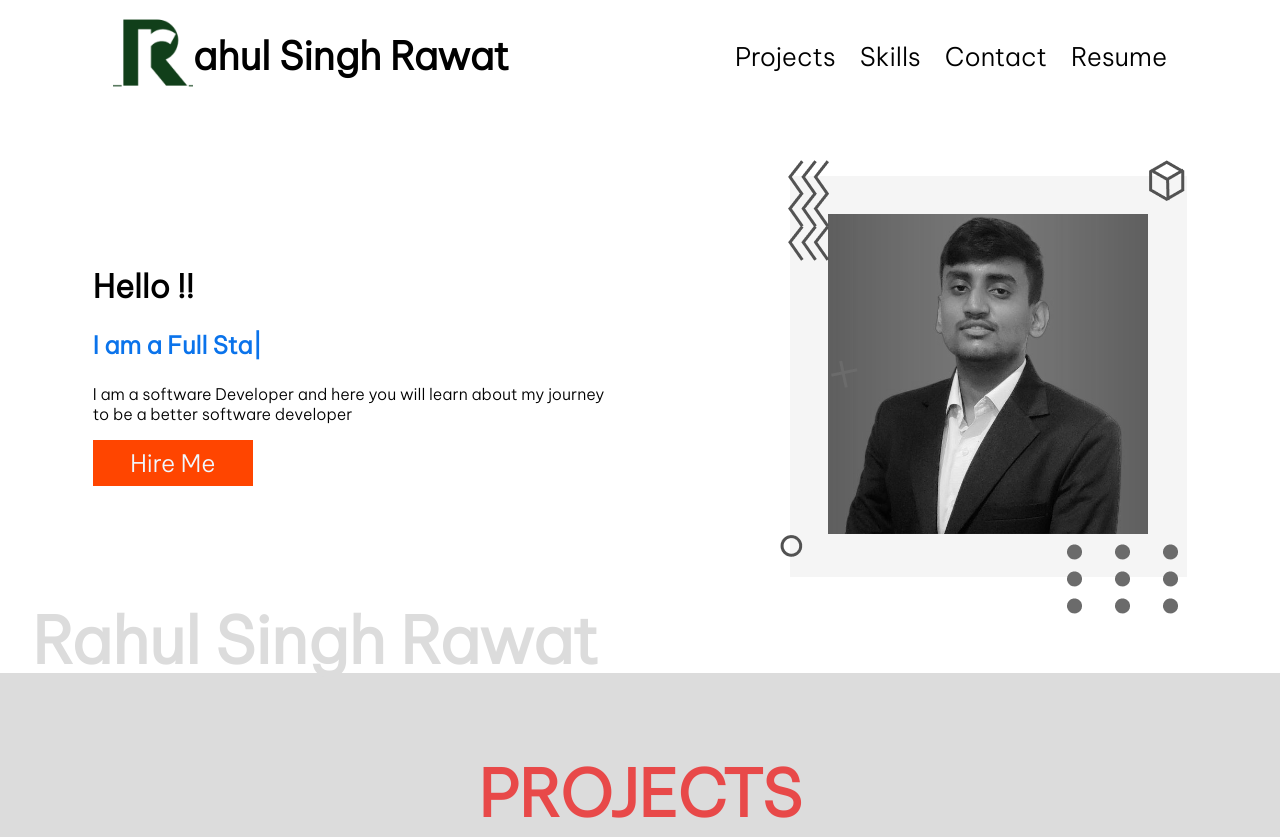
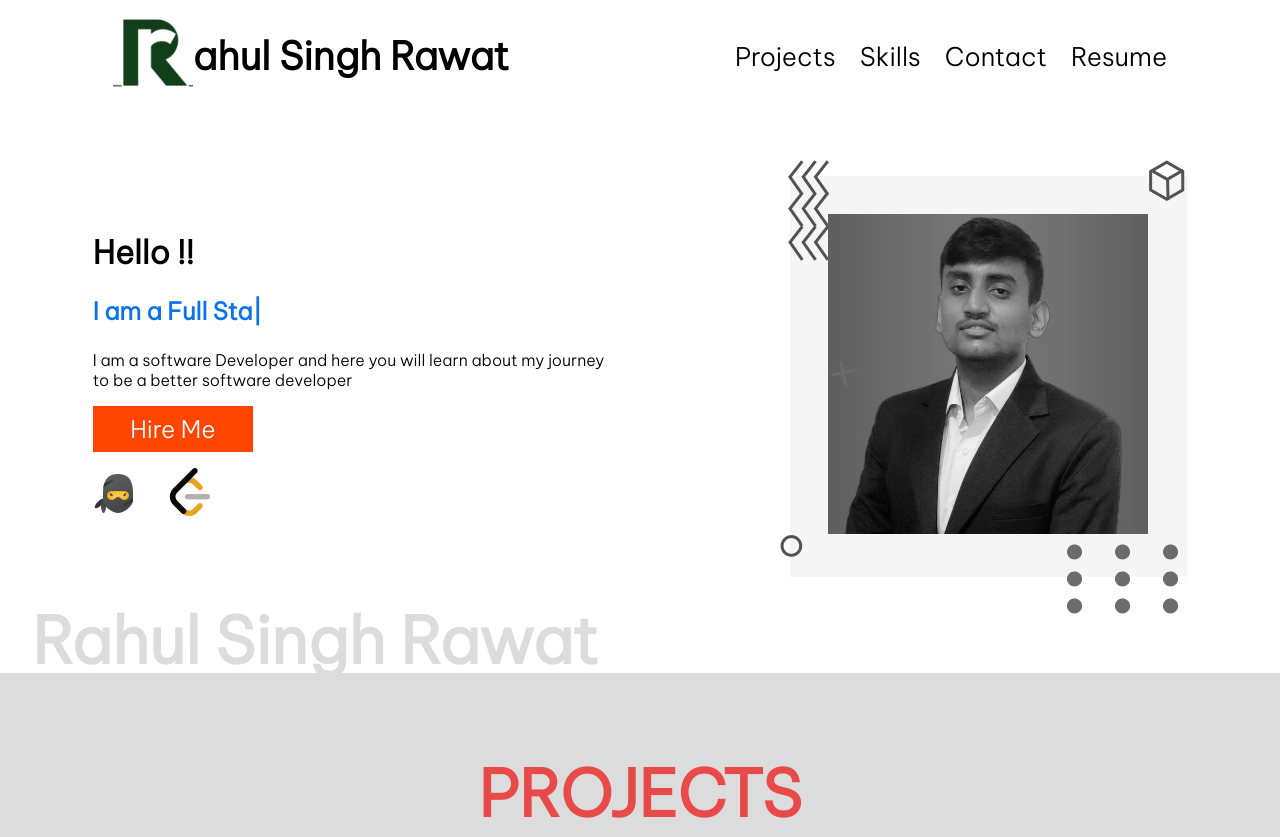
Before and after one commit to El-Drago11/portfolio, a plain HTML site: page public/index.html in a window 1280 px wide. Shown: the top 837 px of the page. Drawn offline with nearby package versions, Linux system fonts and the light colour scheme.

Commit message:
Coding Platform link

```diff
--- a/public/index.css
+++ b/public/index.css
@@ -226,6 +226,22 @@ a{
         transform: translateY(1rem);
     }
 }
+.codingPlatforms{
+    display: flex;
+    flex-direction: row;
+    gap: 2lvw;
+    margin-top: 2lvh;
+}
+.codingURL{
+    object-fit: contain;
+    height: 6lvh;
+}
+
+.codingURL:hover{
+    scale: 1.4;
+    transition:1s ease;
+}
+
 
 /* Project */
 
@@ -234,7 +250,7 @@ a{
     font-size: 4rem;
     font-weight:900;
     text-align: center;
-
+    border-radius: 50%;
 }
 .project-Container{
     display: flex;
--- a/public/index.html
+++ b/public/index.html
@@ -30,7 +30,10 @@
                 <h2 class="ability">I am a <span class="role"></span></h2>
                 <p class="discription">I am a software Developer and here you will learn about my journey to be a better software developer</p>
                 <a href="#contactUser"><button class="hireMeBtn">Hire Me</button></a>
-
+                <div class="codingPlatforms">
+                        <a href="https://www.codingninjas.com/studio/profile/ELdrago"><img src="images/projects/CodingNinjas_logo.png" alt="CodingNinjas_logo" class="codingURL"/></a>
+                        <a href="https://leetcode.com/Eldrago11/"><img src="images/projects/Leetcode_logo.png" alt="Leetcode_logo" class="codingURL"/></a>
+                </div>
             </div>
             <div class="myProfile">
                 <div class="absolute icons icon-dots">
```
Also changed, not shown: public/images/projects/CodingNinjas_logo.png (added), public/images/projects/Leetcode_logo.png (added).
